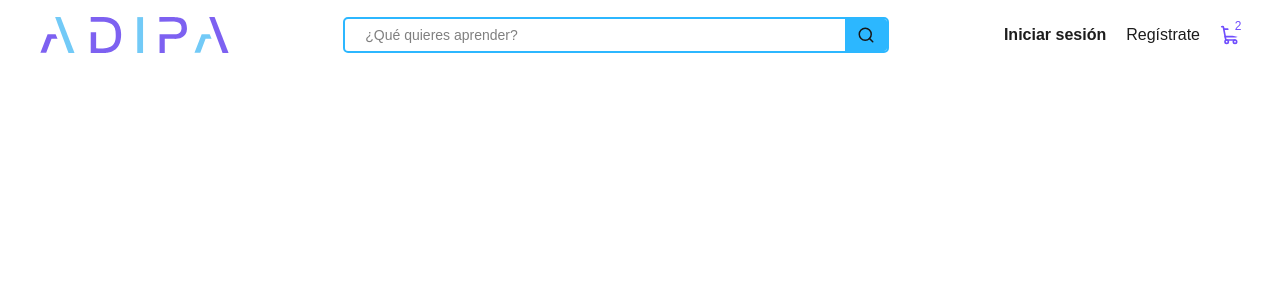
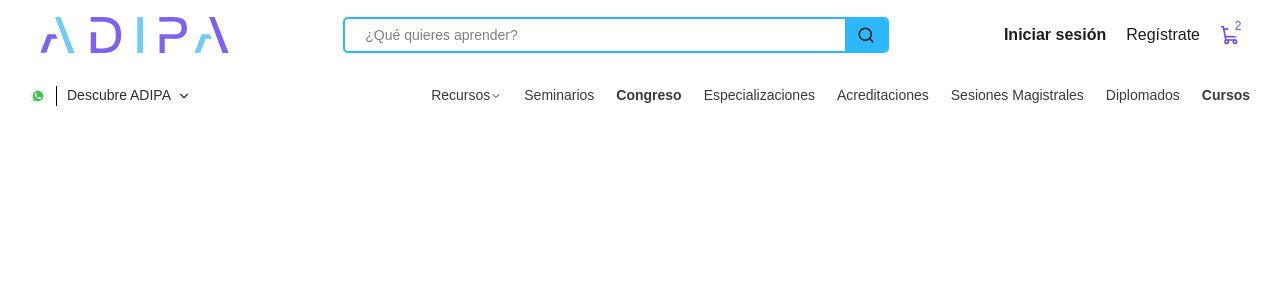
Before and after one commit to jctrejosi/adipa_landing, a Next.js app: page / in a window 1280 px wide. Shown: the top 300 px of the page. Built offline with nearby package versions, Linux system fonts and the light colour scheme.

Commit message:
add navbar

```diff
--- /dev/null
+++ b/app/components/Dropdown/index.tsx
@@ -0,0 +1,45 @@
+"use client";
+
+import { useState } from "react";
+import styles from "./styles.module.css";
+import type { DropdownProps } from "./types";
+
+export const Dropdown = ({
+  trigger,
+  sections,
+  variant = "simple",
+}: DropdownProps) => {
+  const [open, setOpen] = useState(false);
+
+  return (
+    <div
+      className={styles.wrapper}
+      onMouseEnter={() => setOpen(true)}
+      onMouseLeave={() => setOpen(false)}
+    >
+      <div className={styles.trigger}>{trigger}</div>
+
+      {open && (
+        <div className={variant === "mega" ? styles.megaMenu : styles.dropdown}>
+          {sections.map((section, i) => (
+            <div key={i} className={styles.section}>
+              {section.title && (
+                <span className={styles.title}>{section.title}</span>
+              )}
+
+              {section.items.map((item, j) => (
+                <a
+                  key={j}
+                  href={item.href}
+                  className={item.bold ? styles.bold : ""}
+                >
+                  {item.label}
+                </a>
+              ))}
+            </div>
+          ))}
+        </div>
+      )}
+    </div>
+  );
+};
--- /dev/null
+++ b/app/components/Dropdown/styles.module.css
@@ -0,0 +1,66 @@
+.wrapper {
+  position: relative;
+}
+
+.trigger {
+  cursor: pointer;
+}
+
+/* simple */
+.dropdown {
+  position: absolute;
+  top: 100%;
+  left: 0;
+  padding: 20px 0;
+  background: white;
+  min-width: 220px;
+  box-shadow: 0 8px 20px rgba(0,0,0,0.08);
+  z-index: 20;
+}
+
+/* mega */
+.megaMenu {
+  position: absolute;
+  top: 100%;
+  left: 0;
+  display: flex;
+  gap: 40px;
+  background: white;
+  padding: 20px 30px;
+  border-radius: 8px;
+  box-shadow: 0 10px 30px rgba(0,0,0,0.1);
+  z-index: 50;
+}
+
+/* sections */
+.section {
+  display: flex;
+  flex-direction: column;
+  min-width: 160px;
+}
+
+.title {
+  font-size: 13px;
+  font-weight: 600;
+  color: #6c6c6c;
+}
+
+.section a {
+  text-decoration: none;
+  color: #2d2d2d;
+  font-size: 14px;
+  display: block;
+  line-height: 22px;
+  padding: 10px 20px;
+  color: var(--text-item-color,#828282);
+  font-weight: 400;
+  text-decoration: none;
+}
+
+.section a:hover {
+  color: #000;
+}
+
+.bold {
+  font-weight: 600;
+}
--- /dev/null
+++ b/app/components/Dropdown/types.ts
@@ -0,0 +1,16 @@
+export type DropdownItem = {
+  label: string;
+  href?: string;
+  bold?: boolean;
+};
+
+export type DropdownSection = {
+  title?: string;
+  items: DropdownItem[];
+};
+
+export type DropdownProps = {
+  trigger: React.ReactNode;
+  sections: DropdownSection[];
+  variant?: "simple" | "mega";
+};
--- a/app/components/Header/index.tsx
+++ b/app/components/Header/index.tsx
@@ -1,4 +1,3 @@
-/* eslint-disable @next/next/no-img-element */
 "use client";
 
 import { Search, ShoppingCart, Menu, User, UserPlus, X } from "lucide-react";
--- /dev/null
+++ b/app/components/Navbar/index.tsx
@@ -0,0 +1,147 @@
+"use client";
+
+import styles from "./styles.module.css";
+import { ChevronDown } from "lucide-react";
+import { Dropdown } from "../Dropdown";
+
+type Props = {
+  iconWhatsapp: string;
+};
+
+export const Navbar = ({ iconWhatsapp }: Props) => {
+  return (
+    <div className={styles.container}>
+      {/* izquierda */}
+      <div className={styles.left}>
+        <button className={styles.whatsapp}>
+          <img
+            src={iconWhatsapp}
+            className={styles.whatsappIcon}
+            alt="WhatsApp Icon"
+          />
+        </button>
+        <span className={styles.separator}></span>
+        <Dropdown
+          variant="mega"
+          trigger={
+            <button className={styles.discover}>
+              Descubre ADIPA
+              <ChevronDown size={14} />
+            </button>
+          }
+          sections={[
+            {
+              title: "Nosotros",
+              items: [
+                {
+                  label: "Sobre ADIPA",
+                  href: "https://adipa.cl/quienes-somos/",
+                },
+                {
+                  label: "Explora las Escuelas",
+                  href: "https://adipa.cl/escuelas/",
+                },
+                { label: "Docentes", href: "https://adipa.cl/docentes/" },
+                { label: "Impacto", href: "https://adipa.cl/impacto/" },
+                {
+                  label: "Sala de Prensa",
+                  href: "https://adipa.cl/adiprensa/",
+                },
+                {
+                  label: "Trabaja con nosotros",
+                  href: "https://adipa.cl/trabaja-con-nosotros/",
+                },
+              ],
+            },
+            {
+              title: "Comunidad",
+              items: [
+                {
+                  label: "En tus Palabras",
+                  href: "https://adipa.cl/entuspalabras/",
+                },
+                {
+                  label: "Encuentra Empleos",
+                  href: "https://adipa.cl/empleos/",
+                },
+                { label: "Eventos", href: "https://adipa.cl/eventos/" },
+                {
+                  label: "Testimonios",
+                  href: "https://adipa.cl/experiencias/",
+                },
+              ],
+            },
+            {
+              title: "Beneficios",
+              items: [
+                { label: "Convenios", href: "https://adipa.cl/convenios/" },
+                { label: "Adipartners", href: "https://adipa.cl/adipartners/" },
+                {
+                  label: "Curso gratis",
+                  href: "https://adipa.cl/noticias/curso-gratis-cumpleanos/",
+                },
+                {
+                  label: "Ver todos",
+                  href: "https://adipa.cl/beneficios-adipa/",
+                  bold: true,
+                },
+              ],
+            },
+            {
+              title: "Explorar",
+              items: [
+                { label: "Categorías", href: "https://adipa.cl/categorias/" },
+                { label: "Rutas", href: "https://adipa.cl/rutas/" },
+                {
+                  label: "Capacitación institucional",
+                  href: "https://adipa.cl/capacitacion-institucional/",
+                  bold: true,
+                },
+              ],
+            },
+          ]}
+        />
+      </div>
+
+      {/* derecha */}
+      <nav className={styles.nav}>
+        <Dropdown
+          trigger={
+            <span className={styles.link}>
+              Recursos <ChevronDown size={12} />
+            </span>
+          }
+          sections={[
+            {
+              items: [
+                {
+                  label: "Ebooks Gratuitos",
+                  href: "https://adipa.cl/recursos/ebooks/",
+                },
+                { label: "Glosario", href: "https://adipa.cl/glosario/" },
+                {
+                  label: "Investigaciones",
+                  href: "https://adipa.cl/investigacion/",
+                },
+                { label: "Noticias", href: "https://adipa.cl/noticias/" },
+                { label: "Newsletter", href: "https://adipa.cl/newsletter/" },
+                {
+                  label: "Podcast Adipados",
+                  href: "https://adipa.cl/adipados/",
+                },
+              ],
+            },
+          ]}
+        />
+
+        <span className={styles.link}>Seminarios</span>
+        <span className={`${styles.link} ${styles.bold}`}>Congreso</span>
+        <span className={styles.link}>Especializaciones</span>
+        <span className={styles.link}>Acreditaciones</span>
+        <span className={styles.link}>Sesiones Magistrales</span>
+        <span className={styles.link}>Diplomados</span>
+        <span className={`${styles.link} ${styles.bold}`}>Cursos</span>
+      </nav>
+    </div>
+  );
+};
--- /dev/null
+++ b/app/components/Navbar/styles.module.css
@@ -0,0 +1,71 @@
+.container {
+  display: flex;
+  align-items: center;
+  justify-content: space-between;
+  padding: var(--navbar-padding-y, 15px)
+           var(--navbar-padding-x, 30px);
+  background: var(--navbar-bg, #fff);
+  font-size: var(--navbar-font-size, 14px);
+  font-family: var(--font-family, inherit);
+  width: 100%;
+}
+
+/* left */
+.left {
+  display: flex;
+  align-items: center;
+}
+
+.discover {
+  display: flex;
+  align-items: center;
+  gap: var(--discover-gap, 6px);
+  background: none;
+  border: none;
+  cursor: pointer;
+  color: var(--discover-color, #2d2d2d);
+  font-weight: var(--discover-font-weight, 500);
+  font-size: var(--discover-font-size, 14px);
+}
+
+/* indicador */
+.whatsapp {
+  color: var(--whatsapp-color, #25d366);
+}
+
+.whatsappIcon {  width: 16px;
+  height: 16px;
+}
+
+.separator {
+  width: 1px;
+  height: 20px;
+  background: var(--separator-color, #000);
+  margin: 0 10px;
+}
+
+/* nav */
+.nav {
+  display: flex;
+  align-items: center;
+  gap: var(--nav-gap, 22px);
+}
+
+.link {
+  align-items: center;
+  display: flex;
+  cursor: pointer;
+  color: var(--link-color, #3a3a3a);
+  font-size: var(--link-font-size, 14px);
+  font-weight: var(--link-font-weight, 400);
+  transition: color 0.2s ease;
+}
+
+.link:hover {
+  color: var(--link-hover-color, #000);
+}
+
+/* destacado */
+.bold {
+  font-weight: var(--bold-font-weight, 600);
+}
--- a/app/page.tsx
+++ b/app/page.tsx
@@ -1,9 +1,11 @@
 "use client";
 
 import { Header } from "./components/Header";
+import { Navbar } from "./components/Navbar";
 
 export default function Home() {
   return (
+    <div className="min-h-screen">
       <Header
         logoSrc="/assets/logo-adipa.svg"
         onSearch={(value) => console.log("search:", value)}
@@ -12,5 +14,9 @@ export default function Home() {
         onCartClick={() => console.log("cart")}
         cartCount={2}
       />
+      <div className="hidden lg:block">
+        <Navbar iconWhatsapp="/assets/icons-whatsapp.svg" />
+      </div>
+    </div>
   );
 }
--- a/eslint.config.mjs
+++ b/eslint.config.mjs
@@ -6,6 +6,11 @@ const eslintConfig = defineConfig([
   ...nextVitals,
   ...nextTs,
   // Override default ignores of eslint-config-next.
+  {
+    rules: {
+      "@next/next/no-img-element": "off",
+    },
+  },
   globalIgnores([
     // Default ignores of eslint-config-next:
     ".next/**",
```
Also changed, not shown: public/assets/icons-whatsapp.svg (added). Lines whose indentation alone changed are shown as unchanged.
